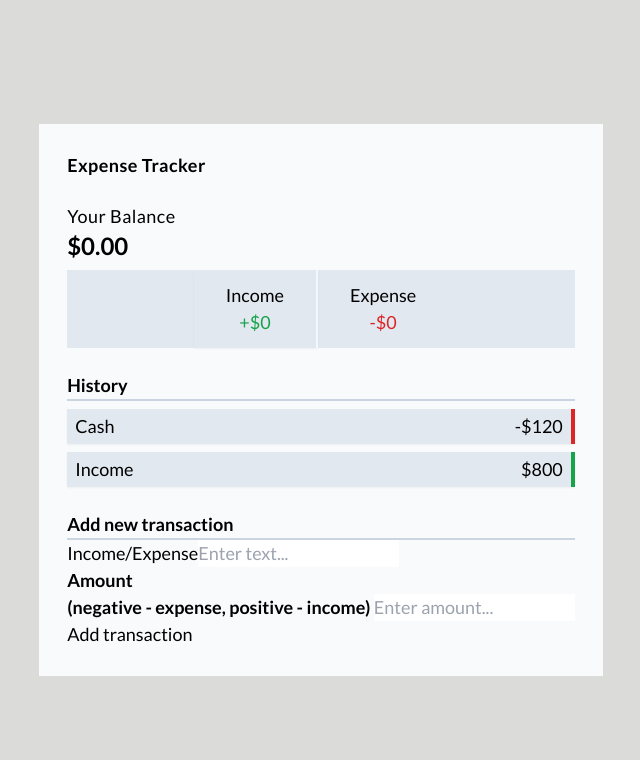
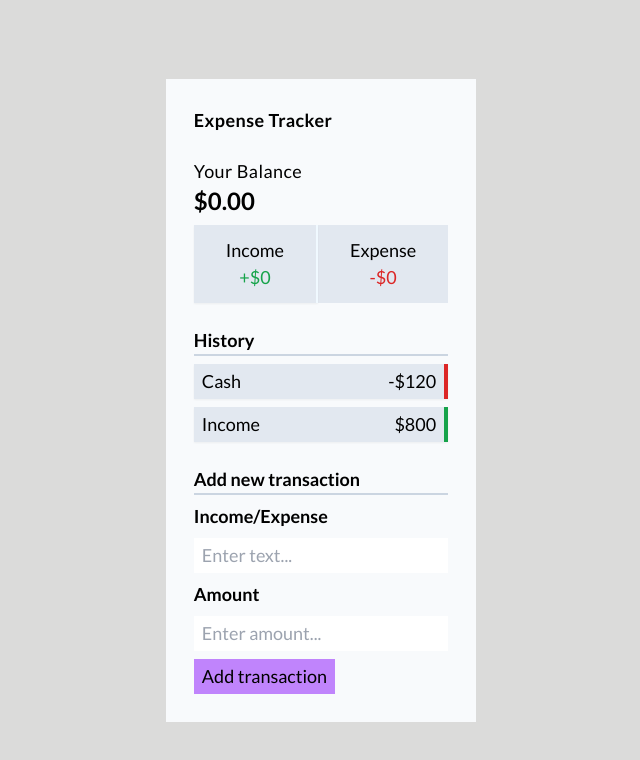
Before and after one commit to Lu-Smith/vue_expense_tracker, a Vue app: page / in a window 1280 px wide. Shown: the top 760 px of the page, without its empty margins (319-959 px from the left). Built offline with nearby package versions, Linux system fonts and the light colour scheme.

Commit message:
Updated styling in AddTransaction.vue

```diff
--- a/src/components/AddTransactions.vue
+++ b/src/components/AddTransactions.vue
@@ -1,21 +1,30 @@
 <template>
      <h3 class="font-semibold mt-6 border-solid border-b-2 border-slate-300">Add new transaction</h3>
-    <form id="form" >
-        <div class="form-control">
-            <label for="text">Income/Expense</label>
-            <input type="text" id="text" placeholder="Enter text..."/>
+    <form id="form" class="flex items-start justify-center flex-col gap-2 w-full" >
+        <div class="flex items-start justify-center flex-col gap-2 w-full">
+            <label
+            for="text"
+            class="font-semibold mt-2">
+                Income/Expense
+            </label>
+            <input
+            type="text"
+            id="text"
+            placeholder="Enter text..."
+            class="px-2 py-1 w-full"/>
         </div>
-        <div class="form-control">
+        <div class="flex items-start justify-center flex-col gap-2 w-full">
             <label
             for="amount"
             class="font-semibold">
-            Amount <br />(negative - expense, positive - income)
+            Amount
             </label>
             <input
             type="text"
             id="amount"
-            placeholder="Enter amount..."/>
+            placeholder="Enter amount..."
+            class="px-2 py-1 w-full"/>
         </div>
-        <button class="btn">Add transaction</button>
+        <button class="bg-purple-400 px-2 py-1">Add transaction</button>
     </form>
 </template>
```
